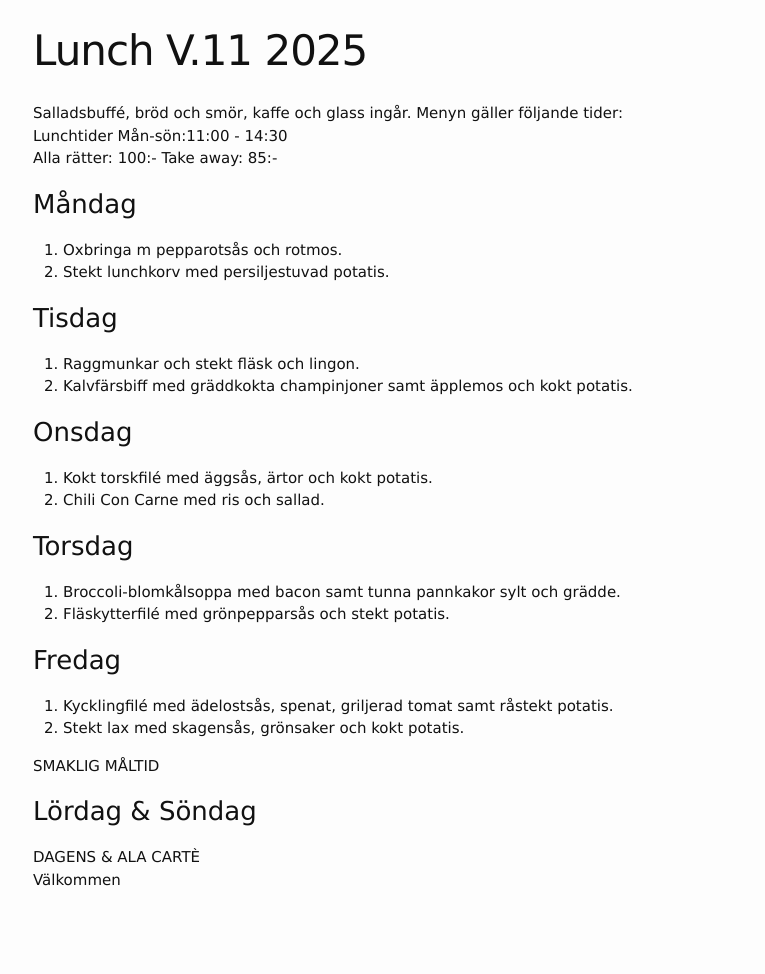
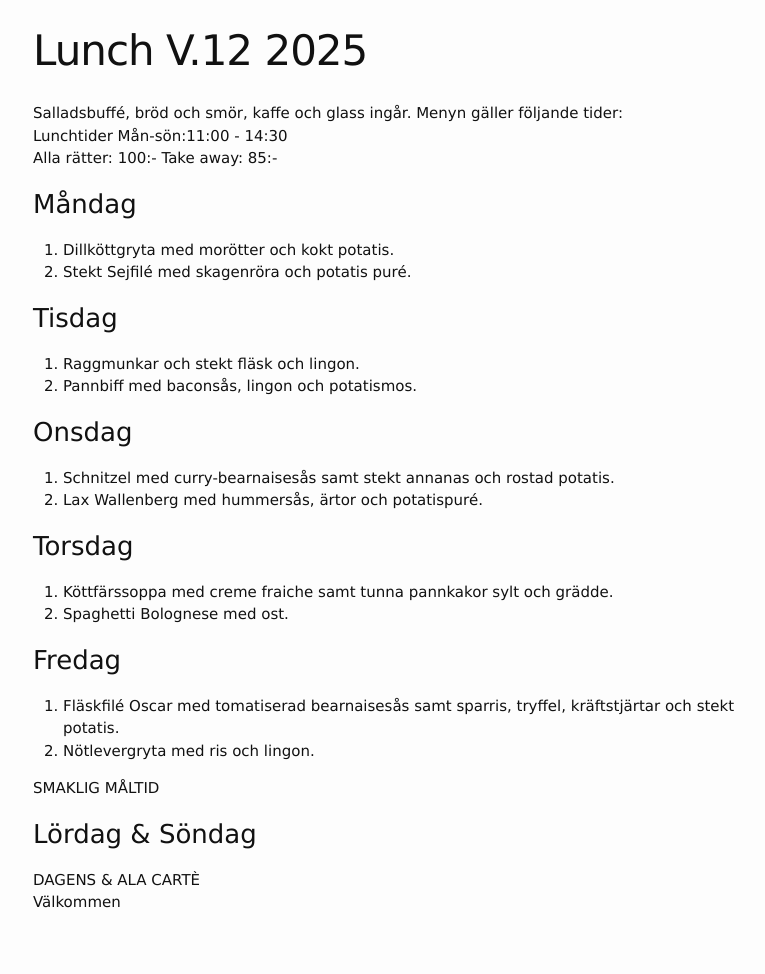
Before and after one commit to FarInn62/farinn62.github.io, a Jekyll site: the page built from lunch.md, in a window 1280 px wide. Shown: the whole page, without its empty margins (237-1002 px from the left). Built offline with Jekyll 4.4.1, drawn with Linux system fonts in a browser that asks for light colours; before the commit the page ends 951 px from its top, so only the background shows below that.

Commit message:
Update lunch.md

```diff
--- a/lunch.md
+++ b/lunch.md
@@ -1,6 +1,6 @@
 ---
 layout: foodmenu
-title: Lunch V.11 2025
+title: Lunch V.12 2025
 permalink: /lunch/
 published: true
 ---
@@ -11,28 +11,28 @@ Alla rätter: 100:- Take away: 85:-
 
 ### Måndag
 
-1. Oxbringa m pepparotsås och rotmos.
-2. Stekt lunchkorv med persiljestuvad potatis.
+1. Dillköttgryta med morötter och kokt potatis.
+2. Stekt Sejfilé med skagenröra och potatis puré.
 
 ### Tisdag
 
 1. Raggmunkar och stekt fläsk och lingon.
-2. Kalvfärsbiff med gräddkokta champinjoner samt äpplemos och kokt potatis.
+2. Pannbiff med baconsås, lingon och potatismos.
 
 ### Onsdag
 
-1. Kokt torskfilé med äggsås, ärtor och kokt potatis.
-2. Chili Con Carne med ris och sallad.
+1. Schnitzel med curry-bearnaisesås samt stekt annanas och rostad potatis.
+2. Lax Wallenberg med hummersås, ärtor och potatispuré.
 
 ### Torsdag
 
-1. Broccoli-blomkålsoppa med bacon samt tunna pannkakor sylt och grädde.
-2. Fläskytterfilé med grönpepparsås och stekt potatis.
+1. Köttfärssoppa med creme fraiche samt tunna pannkakor sylt och grädde.
+2. Spaghetti Bolognese med ost.
 
 ### Fredag
 
-1. Kycklingfilé med ädelostsås, spenat, griljerad tomat samt råstekt potatis.
-2. Stekt lax med skagensås, grönsaker och kokt potatis.
+1. Fläskfilé Oscar med tomatiserad bearnaisesås samt sparris, tryffel, kräftstjärtar och stekt potatis.
+2. Nötlevergryta med ris och lingon.
 
 SMAKLIG MÅLTID
 
```
